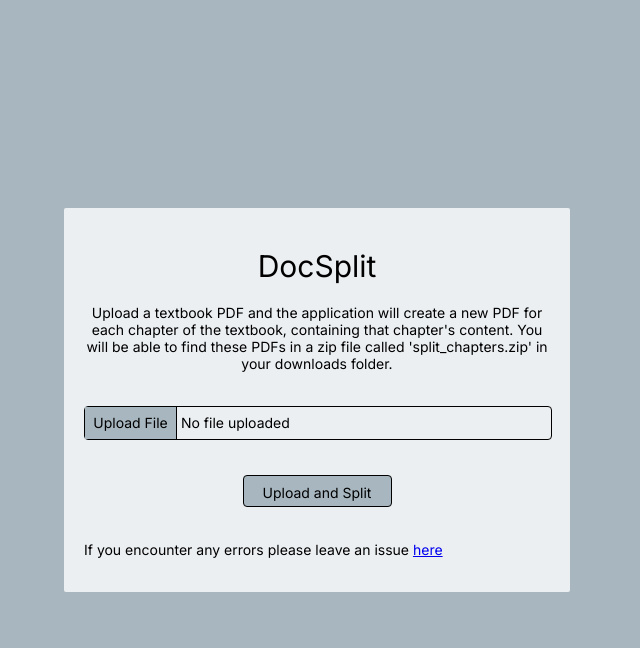
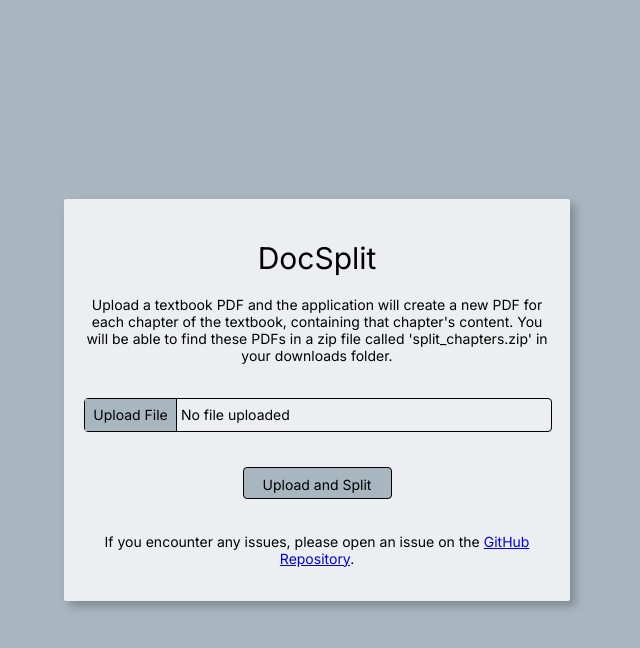
Before and after one commit to izzybeetschen/pdf-splitting, a Flask app: page / in a window 1280 px wide. Shown: the top 648 px of the page, without its empty margins (323-963 px from the left). Run offline with Flask 3, Linux system fonts and the light colour scheme.

Commit message:
Changes to issue text

```diff
--- a/app/static/css/styles.css
+++ b/app/static/css/styles.css
@@ -35,6 +35,7 @@ body {
     margin-right: auto;
     padding: 20px;
     border-radius: 2px;
+    box-shadow: 5px 5px 10px rgba(0, 0, 0, 0.25);
 }
 
 .input-sect {
@@ -71,6 +72,7 @@ button {
 }
 
 .issue-div {
+    text-align: center;
 }
 
 #title {
--- a/app/templates/splitter.html
+++ b/app/templates/splitter.html
@@ -40,7 +40,7 @@
                 </form>
                 <div class="issue-div">
                     <p id="issue-text">
-                        If you encounter any errors please leave an issue <a href="https://github.com/izzybeetschen/pdf-splitting/issues">here</a>
+                        If you encounter any issues, please open an issue on the <a href="https://github.com/izzybeetschen/pdf-splitting/issues">GitHub Repository</a>.
                     </p>
                 </div>
             </div>
```
